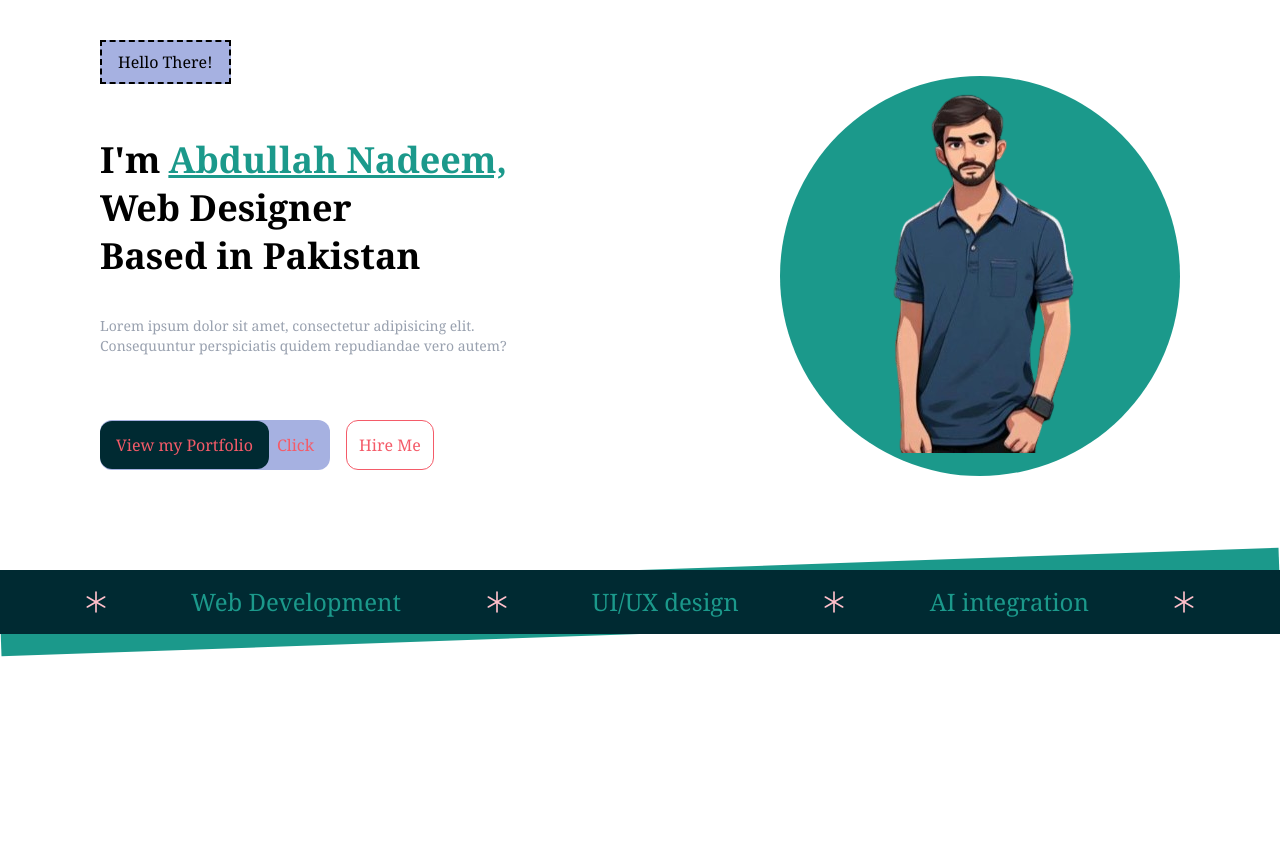
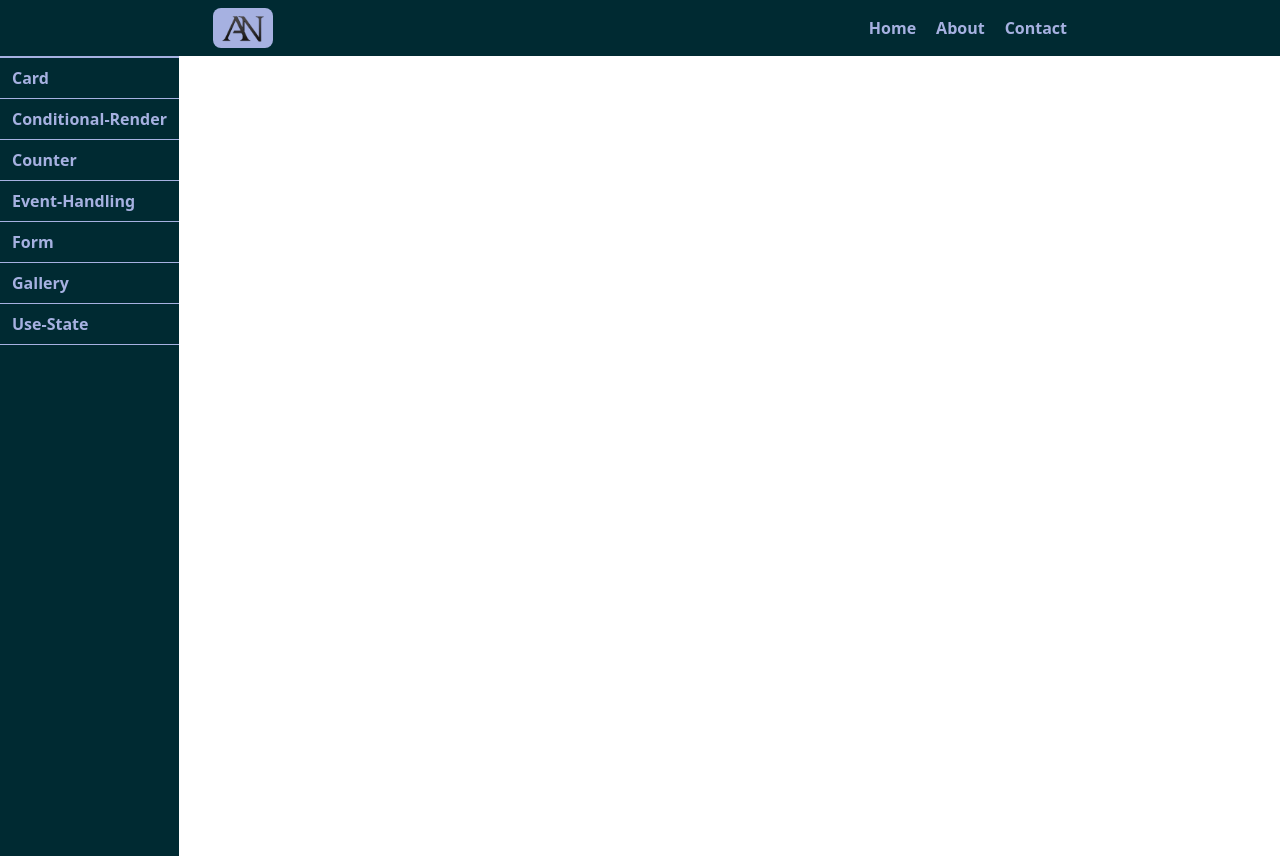
Before and after one commit to abdullahnadeemdev/myPortfolio, a React (Vite) app: page / in a window 1280 px wide. Shown: the top 858 px of the page. Built offline with nearby package versions, Linux system fonts and the light colour scheme.

Commit message:
fix(layout):moved layout,navbar and sidebar to shared component

```diff
--- a/src/App.jsx
+++ b/src/App.jsx
@@ -1,11 +1,11 @@
+import { Layout } from "./components/shared/Layout";
 import Router from "./router/routes";
-// import NavBar from "./components/ComponentsMain/NavBar";
 
 function App() {
   return (
     <>
-      {/* <NavBar /> */}
-      <Router />
+      <Layout />
+      {/* <Router /> */}
     </>
   );
 }
--- a/src/components/ComponentsMain/Layout.jsx
+++ b/src/components/shared/Layout/index.jsx
@@ -1,5 +1,5 @@
-import NavBar from "./NavBar";
-import SideBar from "./SideBar";
+import NavBar from "../Navbar";
+import SideBar from "../Sidebar";
 
 export function Layout({ children }) {
   return (
--- a/src/components/ComponentsMain/NavBar.jsx
+++ b/src/components/shared/Navbar/index.jsx
@@ -1,5 +1,5 @@
 import { NavLink } from "react-router";
-import Logo from "../../assets/images";
+import { LogoAN } from "../../../assets/images";
 
 function NavBar() {
   return (
@@ -11,7 +11,7 @@ function NavBar() {
             className="bg-[#A6B1E1] rounded-lg h-10 w-15 flex items-center "
           >
             <img
-              src={Logo}
+              src={LogoAN}
               alt="Logo"
               className=" object-contain scale-150  hover:scale-180"
             />
--- a/src/pages/Home/index.jsx
+++ b/src/pages/Home/index.jsx
@@ -1,5 +1,5 @@
 import { useParams } from "react-router";
-import { sideMenuList } from "../../components/ComponentsMain/SideBar";
+import { sideMenuList } from "../../components/shared/Sidebar";
 import Intro from "../../components/HomeComp/intro";
 import Services from "../../components/HomeComp/services";
 import AboutMe from "../../components/HomeComp/AboutMe";
```
Also changed, not shown: src/components/shared/Sidebar/index.jsx (renamed from src/components/ComponentsMain/SideBar.jsx, +7 -7 lines).
